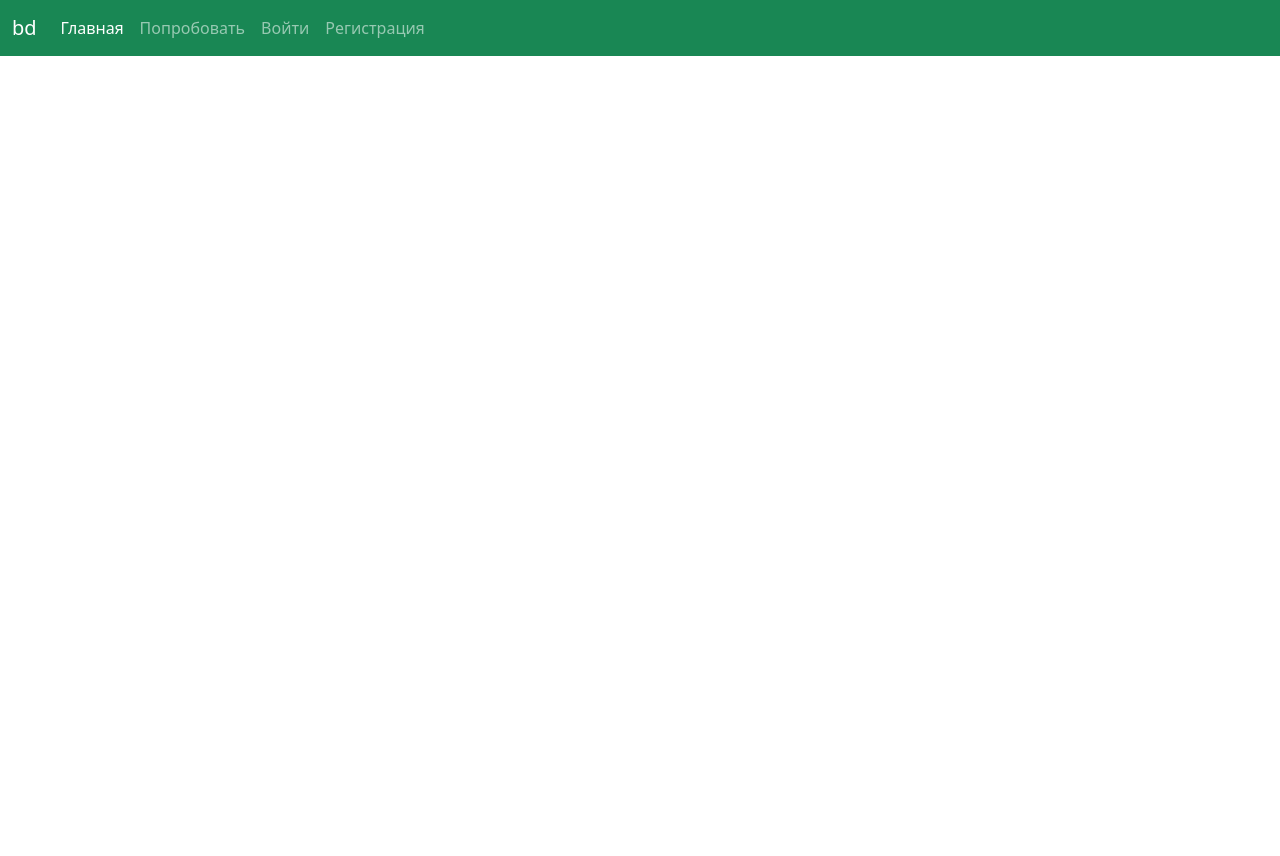
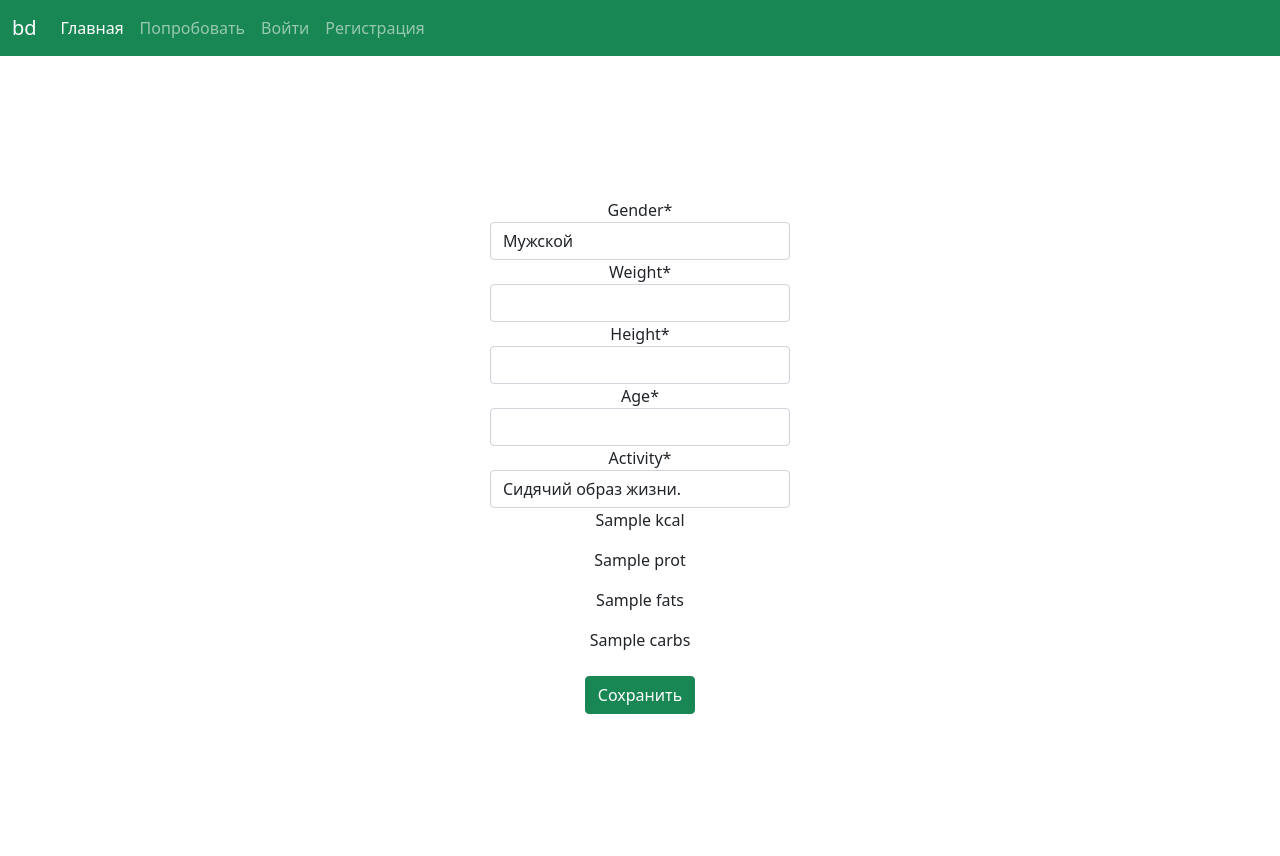
Before and after one commit to l1pman/VKR, a Django app: template vkr_project/balanced_diet/templates/balanced_diet/try_service.html in a window 1280 px wide. Run offline with Django 4.2, Linux system fonts and the light colour scheme; the template is opened without the code that fills it: values that come from a table or form of the project are taken from there, most other values are stand-ins (such as "Sample title", 1, 10 or a date in 2020); some libraries are stand-ins or nearby versions.

Commit message:
create calculator in try_service.html

```diff
--- a/vkr_project/balanced_diet/forms.py
+++ b/vkr_project/balanced_diet/forms.py
@@ -7,3 +7,23 @@ class User_param_form(forms.ModelForm):
     class Meta:
         model = User_param
         fields = ['gender','weight','height','age','activity','lactose','vegan']
+
+
+class CalorieCalcForm(forms.Form):
+    GENDER_CHOICES = [
+        ('M', 'Мужской'),
+        ('F', 'Женский')
+    ]
+    ACTIVITY_CHOICES = [
+        ('1,2', 'Сидячий образ жизни.'),
+        ('1,375', 'До трех малоинтенсивных тренировок в неделю.'),
+        ('1,55', 'Тренировки три-четыре раза в неделю, тренировки интенсивные, но не тяжелые.'),
+        ('1,7',
+         'Ежедневные занятия спортом или ежедневная работа, связанная с большим количеством перемещений и ручного труда.'),
+        ('1,9', 'Экстремальная активность. Профессиональный спортсмен или работа с тяжестями и т.д.')
+    ]
+    gender = forms.ChoiceField(choices=GENDER_CHOICES)
+    weight = forms.IntegerField()
+    height = forms.IntegerField()
+    age = forms.IntegerField()
+    activity = forms.ChoiceField(choices=ACTIVITY_CHOICES)
--- a/vkr_project/balanced_diet/templates/balanced_diet/try_service.html
+++ b/vkr_project/balanced_diet/templates/balanced_diet/try_service.html
@@ -2,4 +2,17 @@
 {% load crispy_forms_tags %}
 {% block content %}
 
+<div class="d-grid gap-2 col-6 mx-auto"style="max-width: 300px">
+    <form method="post" action="{% url 'balanced_diet:try_service' %}">
+        {% csrf_token %}
+        {{form|crispy}}
+        <p>{{ kcal }}</p>
+        <p>{{ prot }}</p>
+        <p>{{ fats }}</p>
+        <p>{{ carbs }}</p>
+        <button name="submit" class="btn btn-success mt-2">Сохранить</button>
+    </form>
+</div>
+
+
 {% endblock content %}
```
Also changed, not shown: vkr_project/balanced_diet/views.py (+33 -2 lines), vkr_project/db.sqlite3.
